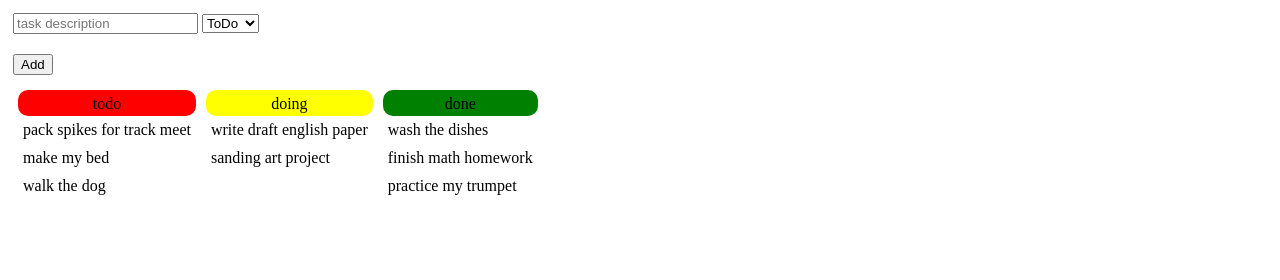
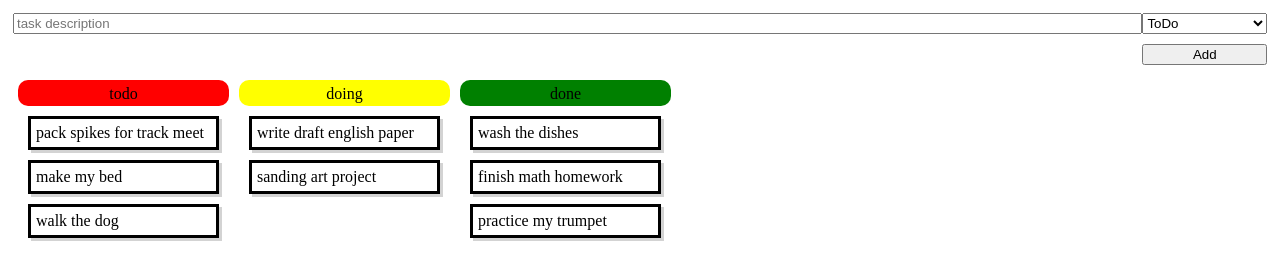
Before and after one commit to knightmoves-schools/capstone-075-style-task-form-dpalmieri-1, a website: page index.html in a window 1280 px wide. Drawn offline with Linux system fonts and the light colour scheme.

Commit message:
Should be fixed

```diff
--- a/style.css
+++ b/style.css
@@ -1,6 +1,52 @@
 /* Do not change this file for this exercise*/
 
-.row {
+.card {
+    border: solid;
+    margin: 10px;
+    box-shadow: 3px 3px lightgray;
+    width: 175px;
+}
+
+.task-status {
+    border-radius: 10px;
+    text-align: center;
+    min-width: 4em;
+    height: 1em;
+}
+
+.task-form-row {
+    display: flex;
+}
+
+.left-side {
+    flex: 90%;
+}
+
+.right-side {
+    flex: 10%;
+}
+
+div {
+    padding: 5px;
+}
+
+.todo {
+    background-color: red;
+}
+
+.doing {
+    background-color: yellow;
+}
+
+.done {
+    background-color: green;
+}
+
+
+
+
+
+/* .row {
     display: flex;
     border-bottom: solid gray;
 }
@@ -31,4 +77,4 @@ div {
 
 .done {
     background-color: green;
-}
+} */
```
